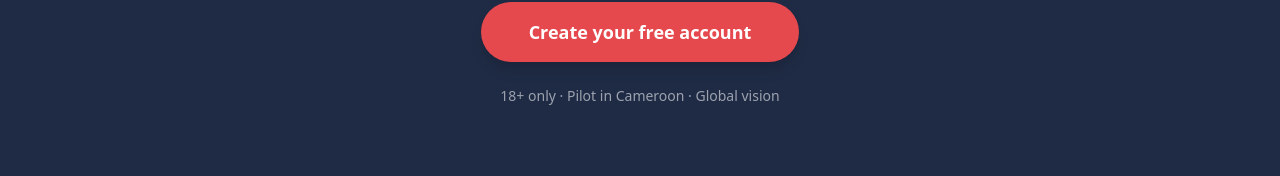
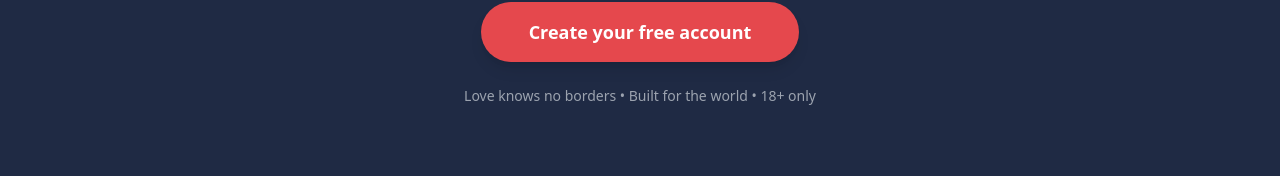
Before and after one commit to dataservicesinc7-sketch/babbel-love-dating, a React (Vite) app: page / in a window 1280 px wide. Shown: the part 2219-2395 px from the top of the page. Built offline with nearby package versions, Linux system fonts and the light colour scheme.

Commit message:
Update Home.jsx

```diff
--- a/src/pages/Home.jsx
+++ b/src/pages/Home.jsx
@@ -101,7 +101,7 @@ function Home() {
         </div>
       </header>
 
-      {/* HERO SLIDER – fully restored */}
+      {/* HERO SLIDER */}
       <section className="relative w-full h-[70vh] md:h-[80vh] overflow-hidden">
         {slides.map((slide, index) => (
           <div
@@ -212,7 +212,10 @@ function Home() {
             Create your free account
           </Link>
         )}
-        <p className="mt-6 text-sm text-gray-400">18+ only · Pilot in Cameroon · Global vision</p>
+        {/* GLOBAL tagline – no more Pilot in Cameroon */}
+        <p className="mt-6 text-sm text-gray-400">
+          Love knows no borders • Built for the world • 18+ only
+        </p>
       </section>
 
       {/* FOOTER */}
```
